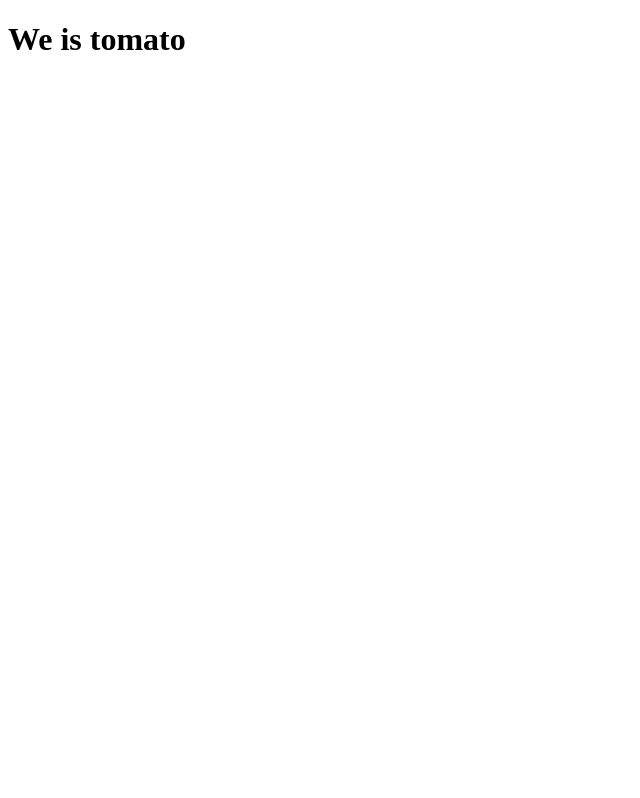
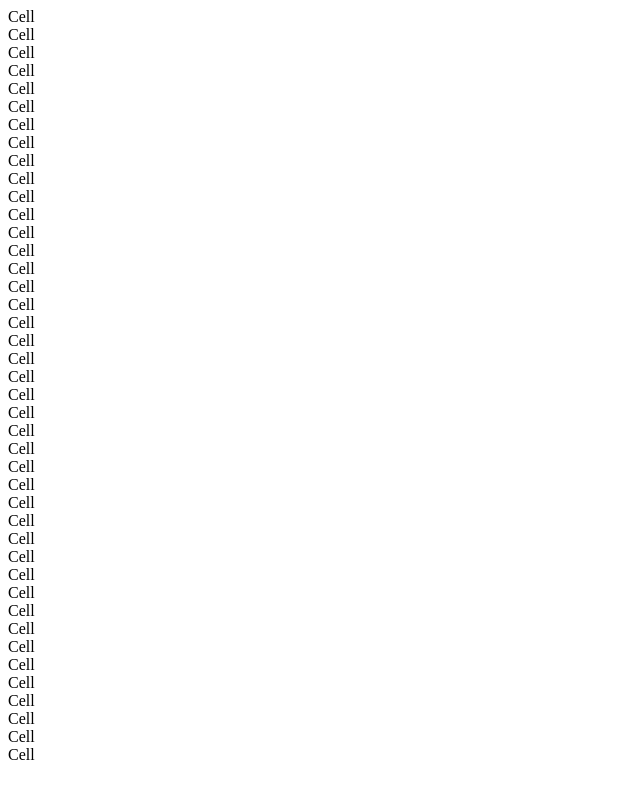
Before and after one commit to NicholasMiron/mini-apps-1, a React app in the folder challenge_4/: page / in a window 1280 px wide. Shown: the whole page, without its empty margins (0-640 px from the left). Built offline with nearby package versions, Linux system fonts and the light colour scheme; the HTML template or start-up script is replaced by a standard one.

Commit message:
Got a board on the screen

```diff
--- a/challenge_4/client/src/components/app.jsx
+++ b/challenge_4/client/src/components/app.jsx
@@ -1,4 +1,5 @@
 import React, {Component} from 'react';
+import Board from './board.jsx';
 
 export default class App extends Component {
   constructor(props) {
@@ -11,7 +12,7 @@ export default class App extends Component {
   render() {
     return(
       <>
-        <h1>We is tomato</h1>
+        <Board />
       </>
     )
   }
--- /dev/null
+++ b/challenge_4/client/src/components/board.jsx
@@ -0,0 +1,44 @@
+import React, {Component} from 'react';
+import Column from './column.jsx';
+
+export default class Board extends Component {
+  constructor(props) {
+    super(props);
+    this.state = {
+      height: 6,
+      width: 7,
+    }
+  }
+
+  componentDidMount() {
+    this.createMatrix();
+  }
+
+  createMatrix() {
+    const matrix = [];
+    for (let i = 0; i < this.state.width; i++) {
+      let col = [];
+      for (let j = 0; j < this.state.height; j++) {
+        col.push(null)
+      }
+      matrix.push(col);
+    }
+    console.log(matrix);
+  }
+
+  renderColumns() {
+    let output = [];
+    for (let i = 0; i < this.state.width; i++) {
+      output.push(<Column key={i} className='col' height={this.state.height}/>);
+    }
+    return output;
+  }
+
+  render() {
+    return (
+      <div className='board'>
+        {this.renderColumns()}
+      </div>
+    )
+  }
+}
--- /dev/null
+++ b/challenge_4/client/src/components/cell.jsx
@@ -0,0 +1,9 @@
+import React from 'react';
+
+const Cell = (props) => {
+  return(
+    <div className='cell'>Cell</div>
+  )
+}
+
+export default Cell;
--- /dev/null
+++ b/challenge_4/client/src/components/column.jsx
@@ -0,0 +1,21 @@
+import React from 'react';
+import Cell from './cell.jsx';
+
+const Column = (props) => {
+
+  let renderCells = () => {
+    let output = [];
+    for (let i = 0; i < props.height; i++) {
+      output.push(<Cell key={i} />);
+    }
+    return output;
+  };
+
+  return(
+    <div className={props.className}>
+      {renderCells()}
+    </div>
+  )
+}
+
+export default Column;
```
Also changed, not shown: 3 other files (tests, documents, lock files or other folders).
